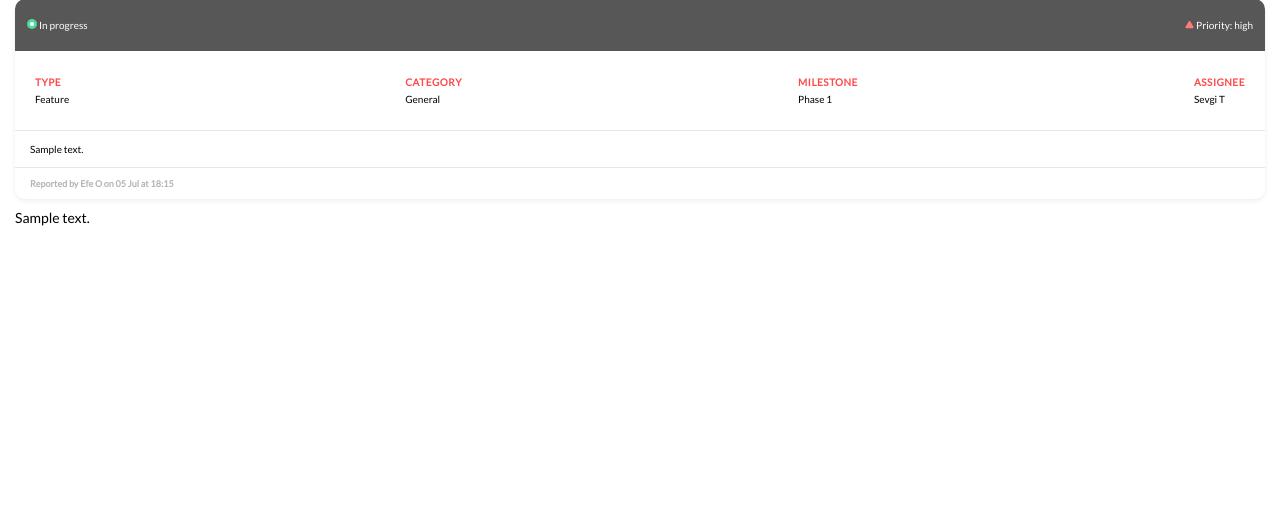
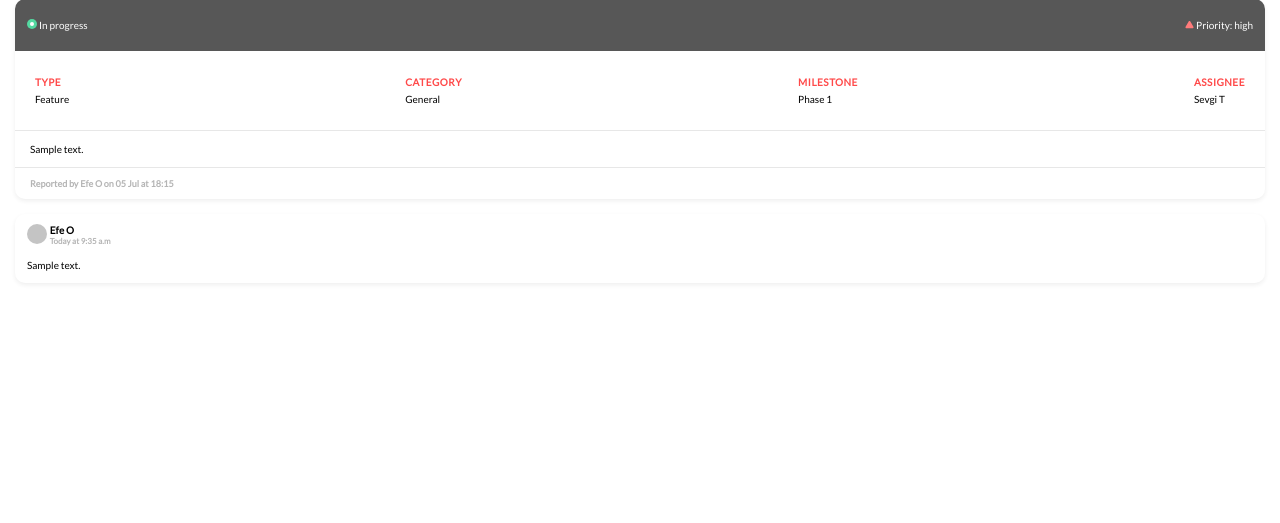
Before and after one commit to Hipo/codebase-ultra, a Django app: template ticketbase/codebase/templates/codebase/ticket.html in a window 1280 px wide. Shown: the part 185-708 px from the top of the page. Run offline with Django 3.2, Linux system fonts and the light colour scheme; tables that the repository leaves empty hold one stand-in row (values such as "Sample post"); the template is opened without the code that fills it: values that come from a table or form of the project are taken from there, most other values are stand-ins (such as "Sample title", 1, 10 or a date in 2020); data that the repository does not hold is empty; parts of the project's set-up code (start-up, migrations or seed data) failed here and were passed over.

Commit message:
Add ticket post card element and its styling

```diff
--- a/ticketbase/codebase/static/codebase/css/ticket-detail.css
+++ b/ticketbase/codebase/static/codebase/css/ticket-detail.css
@@ -5,13 +5,21 @@
 .ticket-title {
   font-size: 13px;
   line-height: 16px;
+
+  margin-bottom: 15px;
+}
+
+.ticket-post-card {
+  box-shadow: 0px 2px 4px rgba(55, 55, 55, 0.08);
+  border-radius: 10px;
+
+  margin-bottom: 10px;
+  padding: 10px 12px 12px;
 }
 
 .ticket-details-header {
-  box-shadow: 0px 2px 4px rgba(55, 55, 55, 0.08);
-  border-radius: 10px;
-
-  margin: 15px 0 10px;
+  margin-bottom: 15px;
+  padding: 0;
 }
 
 .ticket-details-header > .status-bar {
@@ -84,3 +92,38 @@
 
   color: #b5b5b5;
 }
+
+.ticket-post-author-avatar {
+  display: inline-block;
+}
+.ticket-post-author-details {
+  display: inline-block;
+}
+
+.ticket-post-author-details > .ticket-post-author-name,
+.ticket-post-date {
+  font-family: Lato;
+  font-style: normal;
+  font-weight: 600;
+}
+
+.ticket-post-author-name {
+  font-size: 10px;
+  line-height: 12px;
+}
+
+.ticket-post-date {
+  font-size: 8px;
+  line-height: 10px;
+
+  color: #b5b5b5;
+}
+
+.ticket-post-text {
+  font-style: normal;
+  font-weight: 500;
+  font-size: 10px;
+  line-height: 12px;
+
+  margin-top: 12px;
+}
--- a/ticketbase/codebase/templates/codebase/ticket.html
+++ b/ticketbase/codebase/templates/codebase/ticket.html
@@ -14,7 +14,7 @@
 <div class="ticket-content">
   <h2 class="ticket-title">#{{ ticket.ticket_id }} {{ ticket.summary }}</h2>
 
-  <div class="ticket-details-header">
+  <div class="ticket-post-card ticket-details-header">
     <div class="status-bar">
       <p class="status-bar-item">
         <img
@@ -38,14 +38,17 @@
         <dt>TYPE</dt>
         <dd>Feature</dd>
       </div>
+
       <div class="property-item">
         <dt>CATEGORY</dt>
         <dd>General</dd>
       </div>
+
       <div class="property-item">
         <dt>MILESTONE</dt>
         <dd>Phase 1</dd>
       </div>
+
       <div class="property-item">
         <dt>ASSIGNEE</dt>
         <dd>Sevgi T</dd>
@@ -63,8 +66,22 @@
 
   <ul>
     {% for note in ticket_notes %}
-    <li>
-      <pre style="white-space: pre-wrap;">{{ note.content }}</pre>
+    <li class="ticket-post-card">
+      <div class="ticket-post-author">
+        <img
+          src="{% static 'codebase/icons/anon-user.svg' %}"
+          alt="Anonymous user picture"
+          class="ticket-post-author-avatar"
+        />
+
+        <div class="ticket-post-author-details">
+          <p class="ticket-post-author-name">Efe O</p>
+
+          <time class="ticket-post-date">Today at 9:35 a.m</time>
+        </div>
+      </div>
+
+      <p class="ticket-post-text">{{ note.content }}</p>
     </li>
     {% endfor %}
   </ul>
```
Also changed, not shown: ticketbase/codebase/static/codebase/icons/anon-user.svg (added).
